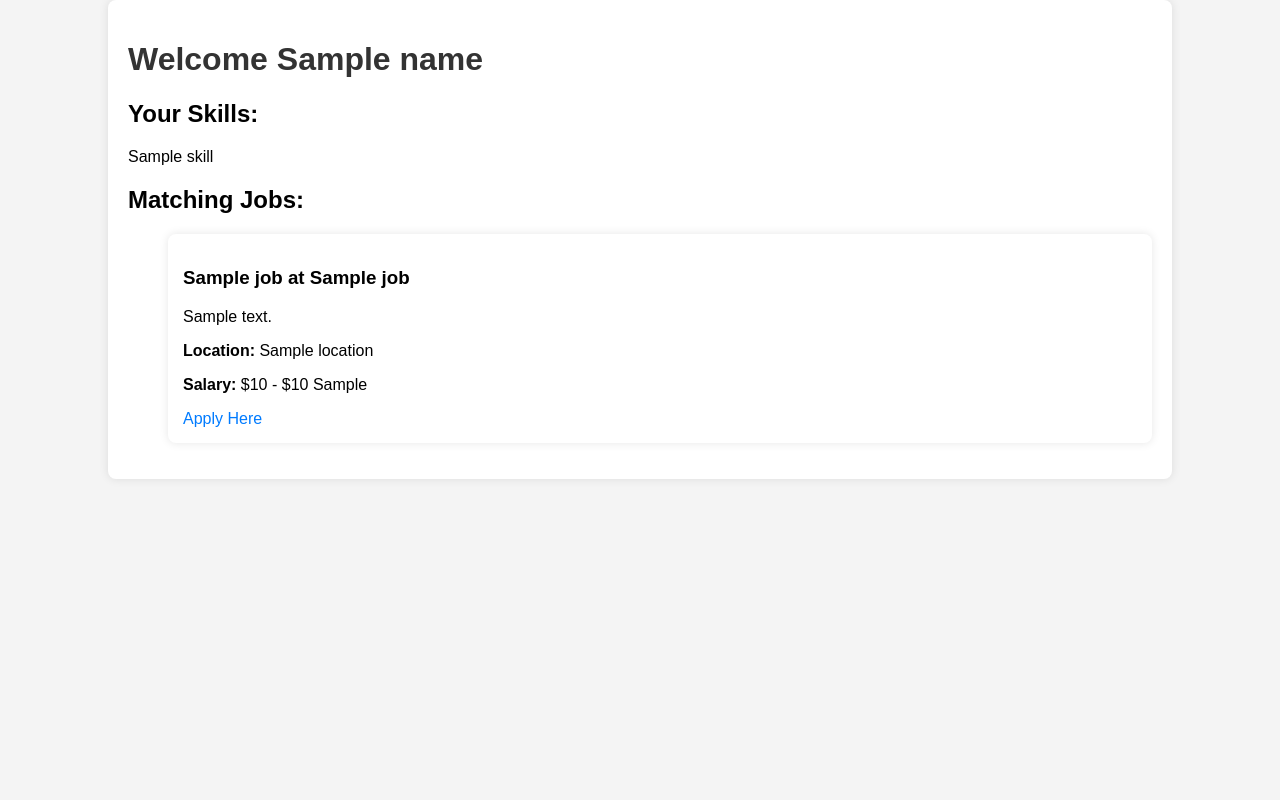
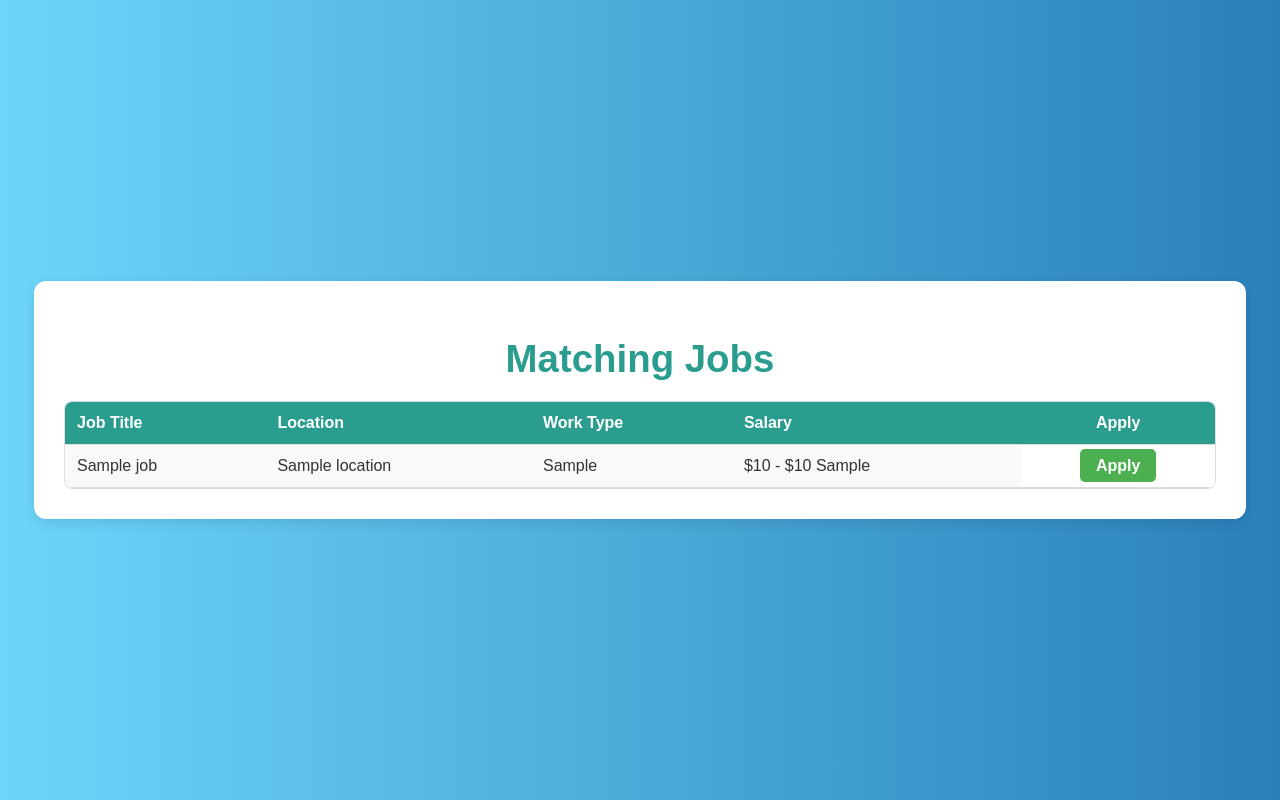
Before and after one commit to coder-royswarnajit/Resume_Parsher_JobSeeker, a Flask app: template templates/results.html in a window 1280 px wide. Run offline with Flask 3, Linux system fonts and the light colour scheme; the template is opened without the code that fills it: most values are stand-ins (such as "Sample title", 1, 10 or a date in 2020); parts of the project's set-up code (start-up, migrations or seed data) failed here and were passed over.

Commit message:
updates ui

```diff
--- a/static/styles.css
+++ b/static/styles.css
@@ -1,63 +1,189 @@
+/* General body styles */
 body {
-    font-family: Arial, sans-serif;
-    background-color: #f4f4f4;
+    font-family: 'Arial', sans-serif;
+    background: linear-gradient(to right, #6dd5fa, #2980b9); /* Blue gradient background */
     margin: 0;
     padding: 0;
+    color: #333;
+    display: flex;
+    align-items: center;
+    justify-content: center;
+    min-height: 100vh; /* Full height for the viewport */
 }
 
+/* Shared container styles */
 .container {
-    width: 80%;
-    margin: 0 auto;
-    padding: 20px;
+    width: 90%;
+    max-width: 1200px;
     background-color: white;
-    border-radius: 8px;
-    box-shadow: 0 0 10px rgba(0, 0, 0, 0.1);
+    padding: 30px;
+    border-radius: 12px;
+    box-shadow: 0 4px 12px rgba(0, 0, 0, 0.1);
+    text-align: center;
 }
 
+/* Page title styling */
 h1 {
+    font-size: 2.4rem;
+    color: #2a9d8f; /* Teal color */
+    margin-bottom: 20px;
+}
+
+/* Index Page: Form styles */
+form {
+    display: flex;
+    flex-direction: column;
+    gap: 20px;
+    text-align: left;
+}
+
+.form-group label {
+    font-size: 1rem;
+    margin-bottom: 8px;
+    display: block;
     color: #333;
 }
 
-form {
-    margin-bottom: 20px;
+input[type="text"], input[type="file"] {
+    width: 100%;
+    padding: 10px;
+    font-size: 1rem;
+    border: 1px solid #ccc;
+    border-radius: 6px;
 }
 
-input[type="text"], input[type="file"], button {
-    width: 100%;
-    padding: 10px;
-    margin: 10px 0;
-    border: 1px solid #ccc;
-    border-radius: 4px;
+input[type="text"]:focus, input[type="file"]:focus {
+    border-color: #2a9d8f;
+    outline: none;
+    box-shadow: 0 0 5px rgba(42, 157, 143, 0.5);
 }
 
-button {
+.submit-button {
+    padding: 10px 20px;
     background-color: #4CAF50;
     color: white;
+    font-size: 1rem;
     border: none;
+    border-radius: 6px;
     cursor: pointer;
+    transition: background-color 0.3s ease;
 }
 
-button:hover {
+.submit-button:hover {
     background-color: #45a049;
 }
 
-ul {
-    list-style-type: none;
+/* Results Page: Table wrapper */
+.table-wrapper {
+    max-height: 60vh; /* Limit the height */
+    overflow-y: auto; /* Vertical scroll bar */
+    border: 1px solid #ddd;
+    margin-top: 20px;
+    border-radius: 8px;
 }
 
-li {
-    background-color: #fff;
-    padding: 15px;
-    margin: 10px 0;
-    border-radius: 8px;
-    box-shadow: 0 0 10px rgba(0, 0, 0, 0.1);
+/* Results Page: Job table */
+.job-table {
+    width: 100%;
+    border-collapse: collapse;
 }
 
-a {
-    text-decoration: none;
-    color: #007bff;
+.job-table th, .job-table td {
+    padding: 12px;
+    text-align: left;
+    border-bottom: 1px solid #ddd;
 }
 
-a:hover {
-    text-decoration: underline;
+.job-table th {
+    background-color: #2a9d8f;
+    color: white;
+    position: sticky;
+    top: 0; /* Sticky header */
+    z-index: 1;
 }
+
+.job-table td {
+    background-color: #f9f9f9;
+    font-size: 1rem;
+}
+
+.job-table tr:hover {
+    background-color: #f1f1f1;
+}
+
+/* Sticky Apply column */
+.job-table th.sticky-column, .job-table td.sticky-column {
+    position: sticky;
+    right: 0;
+    background-color: white;
+    text-align: center;
+    z-index: 2;
+}
+
+/* Apply button */
+.apply-button {
+    padding: 8px 16px;
+    background-color: #4CAF50;
+    color: white;
+    text-decoration: none;
+    border-radius: 5px;
+    font-weight: bold;
+    transition: background-color 0.3s ease;
+}
+
+.apply-button:hover {
+    background-color: #45a049;
+}
+
+/* Responsive styling */
+@media screen and (max-width: 768px) {
+    .container {
+        width: 95%;
+    }
+
+    h1 {
+        font-size: 2rem;
+    }
+
+    input[type="text"], input[type="file"] {
+        font-size: 0.9rem;
+    }
+
+    .job-table th, .job-table td {
+        font-size: 0.9rem;
+    }
+}
+/* Sticky Apply column */
+.job-table th.sticky-column {
+    position: sticky;
+    right: 0;
+    background-color: white;
+    text-align: center;
+    z-index: 2;
+    padding: 12px;
+    color: white;
+    background-color: #2a9d8f; /* Matches table header color */
+}
+
+.job-table td.sticky-column {
+    position: sticky;
+    right: 0;
+    background-color: white;
+    text-align: center;
+    z-index: 1;
+}
+
+/* Apply button */
+.apply-button {
+    padding: 8px 16px;
+    background-color: #4CAF50;
+    color: white;
+    text-decoration: none;
+    border-radius: 5px;
+    font-weight: bold;
+    transition: background-color 0.3s ease;
+}
+
+.apply-button:hover {
+    background-color: #45a049;
+}
--- a/templates/results.html
+++ b/templates/results.html
@@ -8,26 +8,33 @@
 </head>
 <body>
     <div class="container">
-        <h1>Welcome {{ name }}</h1>
-        <h2>Your Skills: </h2>
-        <p>{{ skills | join(', ') }}</p>
-
-        <h2>Matching Jobs:</h2>
-        {% if jobs %}
-            <ul>
-            {% for job in jobs %}
-                <li>
-                    <h3>{{ job['title'] }} at {{ job['company_name'] }}</h3>
-                    <p>{{ job['description'] }}</p>
-                    <p><strong>Location:</strong> {{ job['location'] }}</p>
-                    <p><strong>Salary:</strong> ${{ job['min_salary'] }} - ${{ job['max_salary'] }} {{ job['pay_period'] }}</p>
-                    <a href="{{ job['job_posting_url'] }}" target="_blank">Apply Here</a>
-                </li>
-            {% endfor %}
-            </ul>
-        {% else %}
-            <p>No matching jobs found.</p>
-        {% endif %}
+        <h1>Matching Jobs</h1>
+        <div class="table-wrapper">
+            <table class="job-table">
+                <thead>
+                    <tr>
+                        <th>Job Title</th>
+                        <th>Location</th>
+                        <th>Work Type</th>
+                        <th>Salary</th>
+                        <th class="sticky-column">Apply</th> <!-- Add "Apply" label -->
+                    </tr>
+                </thead>
+                <tbody>
+                    {% for job in jobs %}
+                        <tr>
+                            <td>{{ job['title'] }}</td>
+                            <td>{{ job['location'] }}</td>
+                            <td>{{ job['work_type'] }}</td>
+                            <td>${{ job['min_salary'] }} - ${{ job['max_salary'] }} {{ job['pay_period'] }}</td>
+                            <td class="sticky-column">
+                                <a href="{{ job['job_posting_url'] }}" target="_blank" class="apply-button">Apply</a>
+                            </td>
+                        </tr>
+                    {% endfor %}
+                </tbody>
+            </table>
+        </div>
     </div>
 </body>
 </html>
```
Also changed, not shown: templates/index.html (+11 -8 lines), main.py (line endings or trailing spaces).
